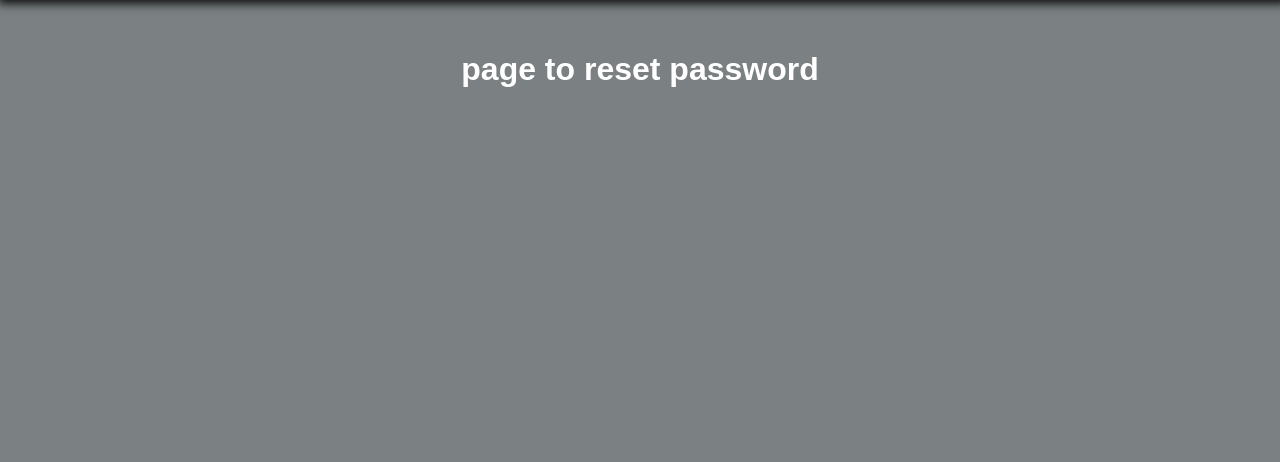
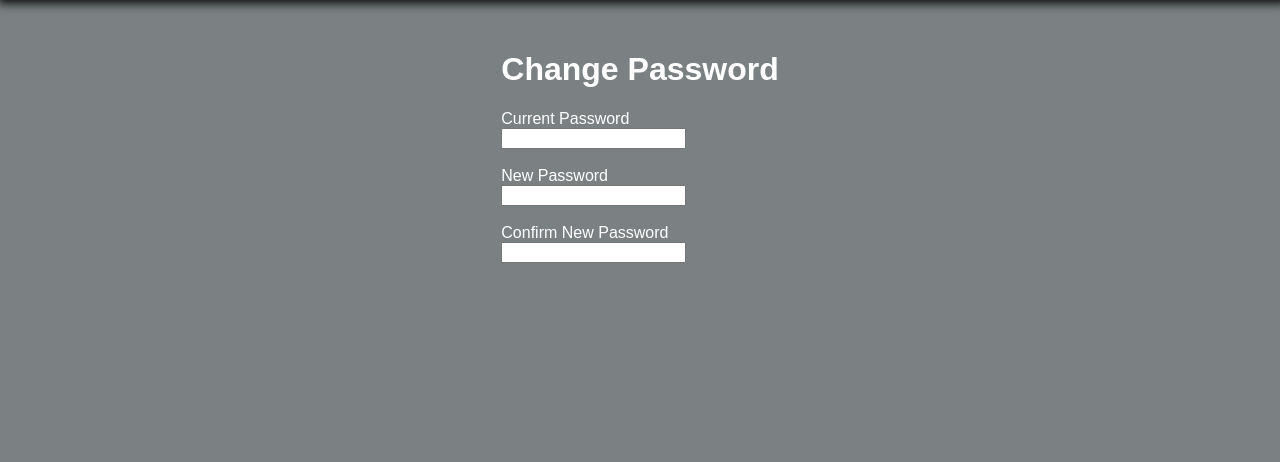
Before and after one commit to muno17/sqncd, a Flask app: page /passwordReset in a window 1280 px wide. Shown: the part 55-517 px from the top of the page. Run offline with Flask 2, Linux system fonts and the light colour scheme.

Commit message:
add passwordReset.html and passwordChange.html

```diff
--- a/app.py
+++ b/app.py
@@ -32,6 +32,10 @@ def register():
     return render_template('register.html')
 
 
+@app.route ('/passwordChange')
+def passwordReset():
+    return render_template('passwordChange.html')
+
 @app.route ('/passwordReset')
 def passwordReset():
     return render_template('passwordReset.html')
--- /dev/null
+++ b/templates/passwordChange.html
@@ -0,0 +1,24 @@
+{% extends "layout.html" %}
+
+{% block title %}
+    Change Password
+{% endblock %}
+
+{% block main %}
+
+    <h1>Change Password</h1>
+    <label for="password">Current Password</label>
+    <br>
+    <input type="text" id="password" name="password">
+    <br>
+    <br>
+    <label for="password">New Password</label>
+    <br>
+    <input type="text" id="newpassword" name="newpassword">
+    <br>
+    <br>
+    <label for="password">Confirm New Password</label>
+    <br>
+    <input type="text" id="cnewpassword" name="cnewpassword">
+
+{% endblock %}
--- a/templates/passwordReset.html
+++ b/templates/passwordReset.html
@@ -1,11 +1,17 @@
 {% extends "layout.html" %}
 
 {% block title %}
-    Account
+    Reset Password
 {% endblock %}
 
 {% block main %}
 
-    <h1>page to reset password</h1>
+<h1>Reset Password</h1>
+<label for="username">Email</label>
+<br>
+<input type="text" id="email" name="email">
+<br>
+<br>
+<input type="submit" value="Submit">
 
 {% endblock %}
--- a/templates/register.html
+++ b/templates/register.html
@@ -7,7 +7,6 @@
 {% block main %}
 
     <h1>Register</h1>
-    <h1>Log In</h1>
     <form>
         <label for="username">Username</label>
         <br>
```
